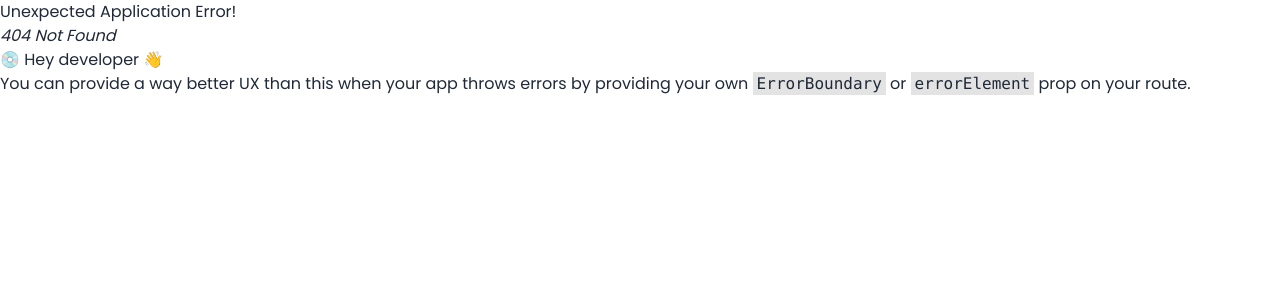
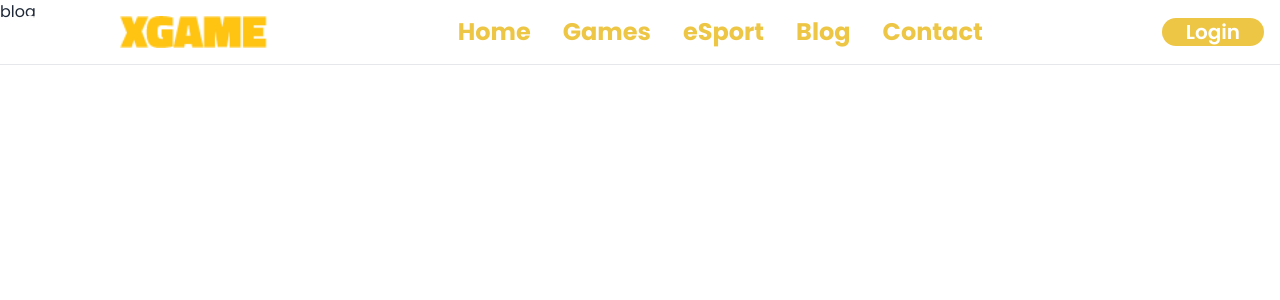
Before and after one commit to AshikurZaman01/react-game-manegment-app, a React (Vite) app: page /blog in a window 1280 px wide. Before the commit this address had no page. Shown: the top 300 px of the page. Built offline with nearby package versions, Linux system fonts and the light colour scheme; a web font is replaced by a local one.

Commit message:
add navbar

```diff
--- /dev/null
+++ b/src/Pages/404 pages/ErrorPage.jsx
@@ -0,0 +1,19 @@
+import React from 'react';
+
+const ErrorPage = () => {
+    return (
+        <div className='text-center flex items-center h-screen justify-center '>
+            <div>
+                <div><h1 className='text-5xl font-bold text-orange-400 mb-4'>404</h1></div>
+                <div><h2 className='text-3xl font-bold text-orange-700 mb-2'>This Page Not Working</h2></div>
+                <div className='text-2xl font-bold text-orange-800'><h3>Please Check Your URL</h3>
+                    <h4>If You Are Sure About The URL, Please Contact To Admin</h4>
+                </div>
+
+            </div>
+
+        </div>
+    );
+};
+
+export default ErrorPage;
--- /dev/null
+++ b/src/Pages/Blog/BLog.jsx
@@ -0,0 +1,11 @@
+import React from 'react';
+
+const BLog = () => {
+    return (
+        <div>
+            blog
+        </div>
+    );
+};
+
+export default BLog;
--- /dev/null
+++ b/src/Pages/Contact/Contact.jsx
@@ -0,0 +1,11 @@
+import React from 'react';
+
+const Contact = () => {
+    return (
+        <div>
+            contact
+        </div>
+    );
+};
+
+export default Contact;
--- /dev/null
+++ b/src/Pages/Esports/Esports.jsx
@@ -0,0 +1,11 @@
+import React from 'react';
+
+const Esports = () => {
+    return (
+        <div>
+            esports
+        </div>
+    );
+};
+
+export default Esports;
--- /dev/null
+++ b/src/Pages/Games/Games.jsx
@@ -0,0 +1,11 @@
+import React from 'react';
+
+const Games = () => {
+    return (
+        <div>
+            games
+        </div>
+    );
+};
+
+export default Games;
--- a/src/Pages/Header/Navbar/Navbar.jsx
+++ b/src/Pages/Header/Navbar/Navbar.jsx
@@ -0,0 +1,137 @@
+import React, {  useState } from 'react';
+import image from '../../../assets/image/logo-2.png';
+import {  NavLink } from 'react-router-dom';
+
+const Navbar = () => {
+  const [isMobileMenuOpen, setMobileMenuOpen] = useState(false);
+
+  const toggleMobileMenu = () => {
+    setMobileMenuOpen(!isMobileMenuOpen);
+  };
+
+  const user = true;
+
+  return (
+    <div>
+      <nav className="dark:bg-gray-900 fixed w-full z-20 top-0 left-0 border-b border-gray-200 dark:border-gray-600">
+        <div className="max-w-screen-xl flex flex-wrap items-center justify-between mx-auto p-4">
+          <a href="https://flowbite.com/" className="flex items-center">
+            <img src={image} className="h-8 mr-3" alt="Logo" />
+          </a>
+          <div className="flex md:order-2">
+
+          {
+            user ?  <button className='text-xl font-semibold bg-[#eec645] text-white px-6 rounded-full'>Login</button> :
+             <div>
+                  <div className="flex items-center space-x-4">
+      <div className="w-16 h-16 rounded-full overflow-hidden">
+        <img
+          src="https://images.unsplash.com/photo-1438761681033-6461ffad8d80?ixlib=rb-4.0.3&ixid=M3wxMjA3fDB8MHxzZWFyY2h8Mnx8cGVyc29ufGVufDB8fDB8fHww&auto=format&fit=crop&w=500&q=60"
+          alt="Profile Picture"
+          className="w-full h-full object-cover"
+        />
+      </div>
+
+      <div>
+        <p className="text-lg font-semibold">John Doe</p>
+      </div>
+
+      <button className="bg-red-500 text-white px-4 py-2 rounded-lg hover:bg-red-600 transition duration-300">
+        Logout
+      </button>
+    </div>
+             </div>
+          }
+
+            <button
+              type="button"
+              onClick={toggleMobileMenu}
+              className="inline-flex items-center p-2 w-10 h-10 justify-center text-sm text-gray-500 rounded-lg md:hidden hover:bg-gray-100 focus:outline-none focus:ring-2 focus:ring-gray-200 dark:text-gray-400 dark:hover:bg-gray-700 dark:focus:ring-gray-600"
+              aria-expanded={isMobileMenuOpen}
+            >
+
+              <svg
+                className="w-5 h-5"
+                aria-hidden="true"
+
+                fill="none"
+                viewBox="0 0 17 14"
+              >
+                <path
+                  stroke="currentColor"
+                  strokeLinecap="round"
+                  strokeLinejoin="round"
+                  strokeWidth="2"
+                  d="M1 1h15M1 7h15M1 13h15"
+                />
+              </svg>
+            </button>
+          </div>
+          <div
+            className={`${
+              isMobileMenuOpen ? 'block' : 'hidden'
+            } md:block items-center justify-between w-full md:w-auto md:order-1`}
+            id="navbar-sticky"
+          >
+            <ul className="flex flex-col p-4 md:p-0 mt-4   md:flex-row md:space-x-8 md:mt-0 md:border-0  dark:bg-gray-800 md:dark:bg-gray-900 dark:border-gray-700 text-2xl text-[#eec645] font-bold">
+              <li>
+                <NavLink
+                  to="/"
+                  activeClassName="underline"
+                  className="hover:underline"
+                  aria-current="page"
+                >
+                  Home
+                </NavLink>
+              </li>
+              <li>
+                <NavLink
+                  to="/games"
+                  activeClassName="underline"
+                  className="hover:underline"
+                  aria-current="page"
+                >
+                  Games
+                </NavLink>
+              </li>
+              <li>
+                <NavLink
+                  to="/esport"
+                  activeClassName="underline"
+                  className="hover:underline"
+                  aria-current="page"
+                >
+                  eSport
+                </NavLink>
+              </li>
+              <li>
+                <NavLink
+                  to="/blog"
+                  activeClassName="underline"
+                  className="hover:underline"
+                  aria-current="page"
+                >
+                  Blog
+                </NavLink>
+              </li>
+              <li>
+                <NavLink
+                  to="/contact"
+                  activeClassName="underline"
+                  className="hover:underline"
+                  aria-current="page"
+                >
+                  Contact
+                </NavLink>
+              </li>
+            </ul>
+          </div>
+        </div>
+      </nav>
+
+
+    </div>
+  );
+};
+
+export default Navbar;
--- a/src/Pages/Home/Home.jsx
+++ b/src/Pages/Home/Home.jsx
@@ -4,7 +4,7 @@ import Header from '../Header/Header/Header';
 const Home = () => {
     return (
         <div>
-            <Header></Header>
+
             this is home
         </div>
     );
--- a/src/Root/Root.jsx
+++ b/src/Root/Root.jsx
@@ -1,9 +1,11 @@
 import React from 'react';
 import { Outlet } from 'react-router-dom';
+import Header from '../Pages/Header/Header/Header';
 
 const Root = () => {
     return (
         <div>
+            <Header></Header>
             <Outlet></Outlet>
         </div>
     );
--- a/src/main.jsx
+++ b/src/main.jsx
@@ -8,16 +8,38 @@ import {
 import "./index.css";
 import Root from './Root/Root';
 import Home from './Pages/Home/Home';
+import ErrorPage from './Pages/404 pages/ErrorPage';
+import Games from './Pages/Games/Games';
+import Esports from './Pages/Esports/Esports';
+import BLog from './Pages/Blog/BLog';
+import Contact from './Pages/Contact/Contact';
 
 const router = createBrowserRouter([
   {
     path: "/",
     element: <Root></Root>,
+    errorElement : <ErrorPage></ErrorPage>,
     children: [
       {
         path: "/",
         element: <Home></Home>
-      }
+      },
+      {
+        path: "/games",
+        element: <Games></Games>
+      },
+      {
+        path: "/esport",
+        element: <Esports></Esports>
+      },
+      {
+        path: "/blog",
+        element: <BLog></BLog>
+      },
+      {
+        path: "/contact",
+        element: <Contact></Contact>
+      },
     ]
   },
 ]);
```
Also changed, not shown: src/assets/image/logo-2.png (renamed from src/Images/logo-2.png).
